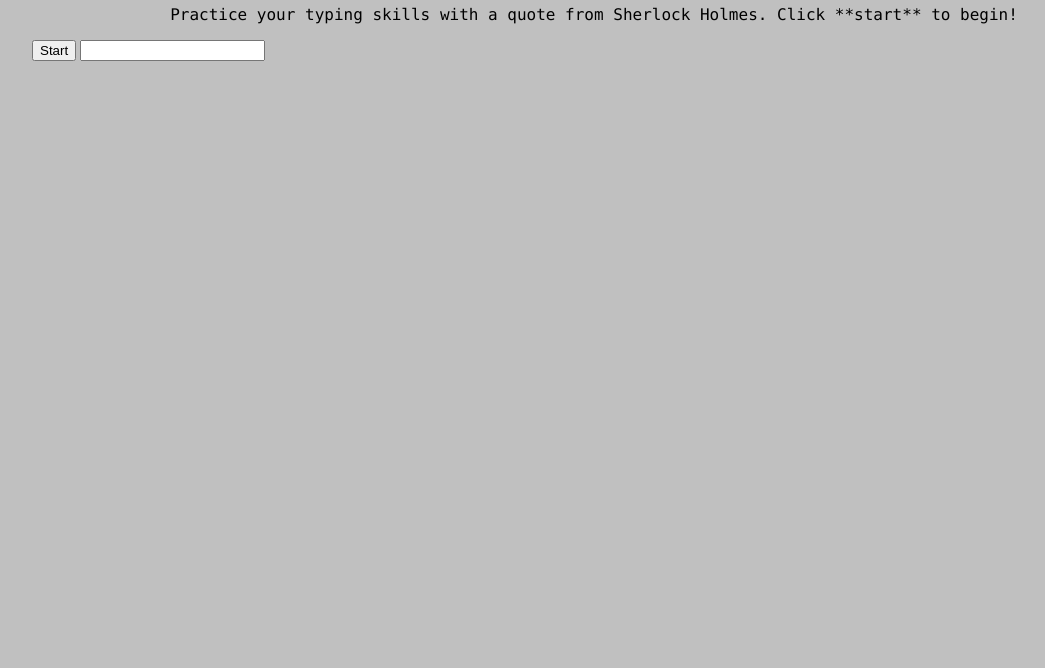
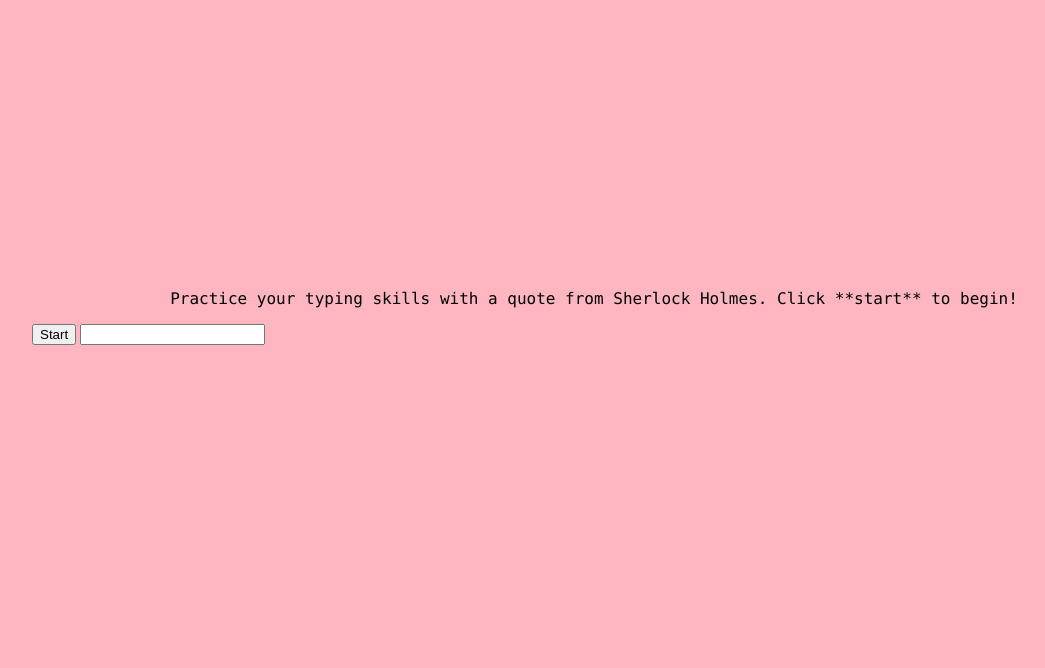
Before and after one commit to Kaif2069/KaifsProjectonDevel, a plain HTML site: page PROJECT1/index.html in a window 1280 px wide. Shown: the part 132-800 px from the top of the page, without its empty margins (46-1091 px from the left). Drawn offline with Linux system fonts and the light colour scheme.

Commit message:
Update style.css

```diff
--- a/PROJECT1/style.css
+++ b/PROJECT1/style.css
@@ -1,6 +1,6 @@
 /* inside style.css */
 body {
-  background-color: silver;
+  background-color: lightpink;
   padding-top: 70px;
   padding-right: 70px;
   padding-bottom: 70px;
@@ -14,6 +14,7 @@ img {
 }
 
 h1{
+  height:50%;
   font-family: "Lucida Console", "Courier New", monospace;
   color: black;
   text-align: center;
```
